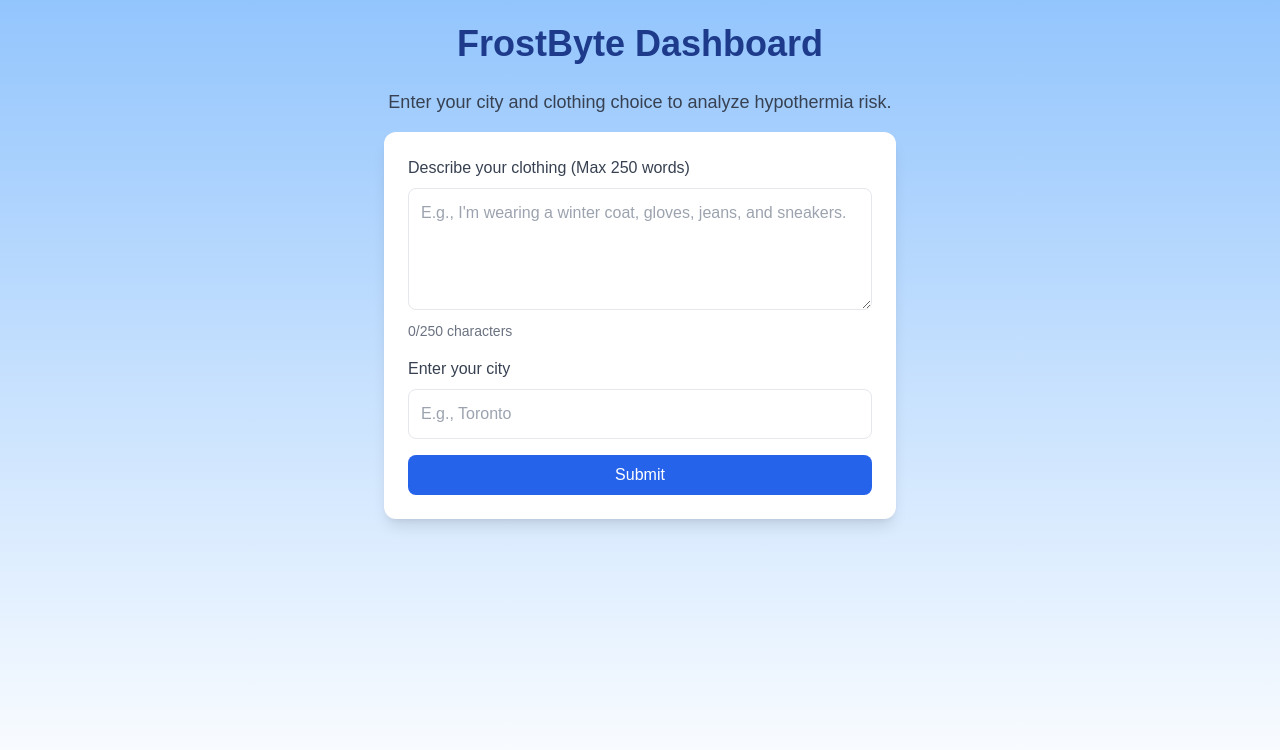
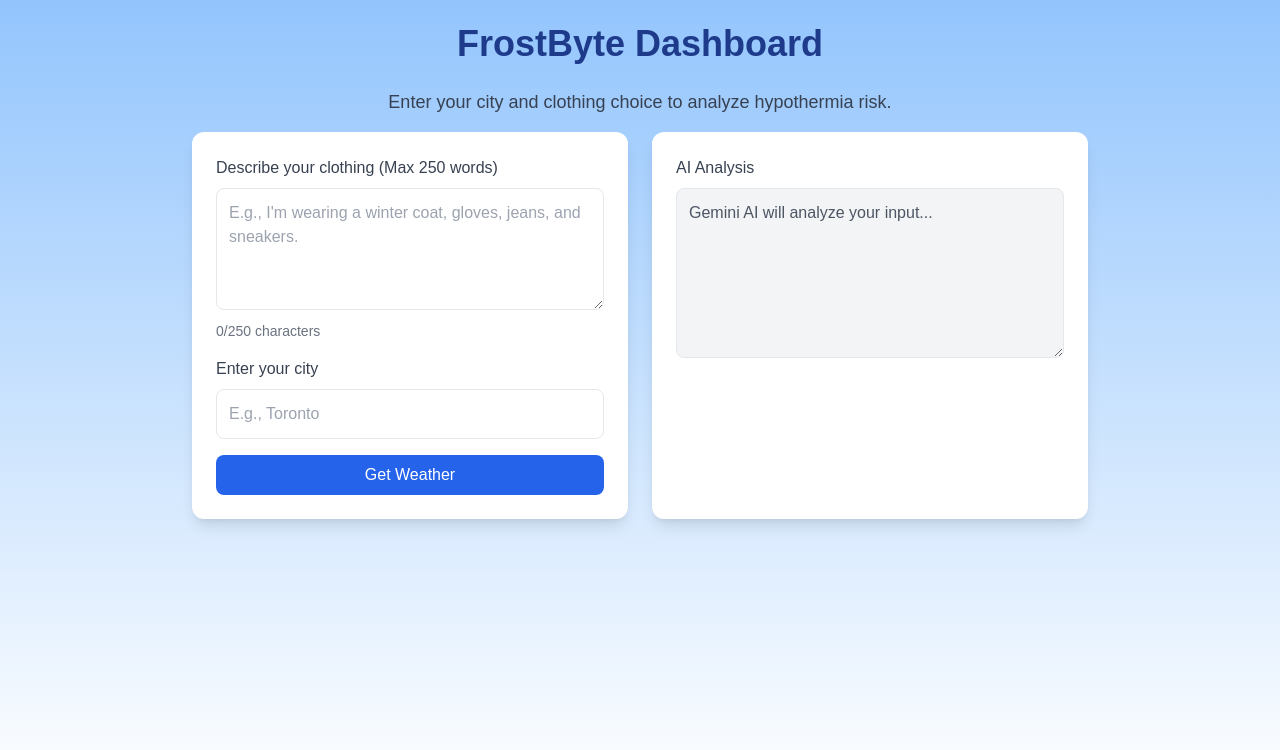
Before and after one commit to ShaoBowen9/FROSTBYTE, a Next.js app in the folder frostbyte/: page /src/components/Dashboard in a window 1280 px wide. Shown: the top 750 px of the page. Built offline with nearby package versions, Linux system fonts and the light colour scheme.

Commit message:
Weather API added and text field for Gemini created
Gemini isnt actually implimented yet

```diff
--- a/frostbyte/app/src/components/Dashboard/page.jsx
+++ b/frostbyte/app/src/components/Dashboard/page.jsx
@@ -1,9 +1,12 @@
 'use client'
 import React, { useState } from "react";
+import axios from "axios";
 
 const Dashboard = () => {
   const [clothing, setClothing] = useState("");
   const [city, setCity] = useState("");
+  const [weatherData, setWeatherData] = useState(null);
+  const [error, setError] = useState(null);
 
   const handleClothingChange = (e) => {
     if (e.target.value.length <= 250) {
@@ -15,11 +18,28 @@
     setCity(e.target.value);
   };
 
+  const fetchWeather = async () => {
+    const API_KEY = "02f4b78c4fe4ef6ae46a41482188ccc5"; // Replace with your actual API key
+    const url = `https://api.openweathermap.org/data/2.5/weather?q=${city}&units=metric&appid=${API_KEY}`;
+
+    try {
+      const response = await axios.get(url);
+      const { temp } = response.data.main;
+      const { speed } = response.data.wind;
+
+      setWeatherData({ temp, speed });
+      setError(null);
+    } catch (err) {
+      setWeatherData(null);
+      setError("City not found. Please enter a valid city.");
+    }
+  };
+
   const handleSubmit = (e) => {
     e.preventDefault();
-    console.log("Clothing:", clothing);
-    console.log("City:", city);
-    // Future: Send data to Gemini API & OpenWeather API
+    if (city.trim() !== "") {
+      fetchWeather();
+    }
   };
 
   return (
@@ -27,8 +47,11 @@
       <h1 className="text-4xl font-bold text-blue-900 mb-6">FrostByte Dashboard</h1>
       <p className="text-lg text-gray-700 mb-4">Enter your city and clothing choice to analyze hypothermia risk.</p>
 
+      {/* Container for Form and AI Analysis */}
+      <div className="flex flex-col md:flex-row gap-6 w-full max-w-4xl">
+
         {/* Input Form */}
-      <form onSubmit={handleSubmit} className="bg-white p-6 rounded-xl shadow-lg w-full max-w-lg">
+        <form onSubmit={handleSubmit} className="bg-white p-6 rounded-xl shadow-lg w-full md:w-1/2">
           <label className="block text-gray-700 font-medium mb-2">Describe your clothing (Max 250 words)</label>
           <textarea
             className="w-full p-3 border rounded-lg focus:outline-none focus:ring-2 focus:ring-blue-400"
@@ -52,9 +75,32 @@
             type="submit"
             className="mt-4 w-full bg-blue-600 text-white py-2 rounded-lg hover:bg-blue-700 transition"
           >
-          Submit
+            Get Weather
           </button>
         </form>
+
+        {/* AI Analysis Placeholder */}
+        <div className="bg-white p-6 rounded-xl shadow-lg w-full md:w-1/2">
+          <label className="block text-gray-700 font-medium mb-2">AI Analysis</label>
+          <textarea
+            className="w-full p-3 border rounded-lg bg-gray-100 text-gray-600"
+            rows="6"
+            value="Gemini AI will analyze your input..."
+            readOnly
+          ></textarea>
+        </div>
+      </div>
+
+      {/* Weather Display */}
+      {weatherData && (
+        <div className="mt-6 p-4 bg-white shadow-lg rounded-xl w-full max-w-lg text-center">
+          <h2 className="text-xl font-semibold text-blue-900">Weather in {city}</h2>
+          <p className="text-gray-700">🌡️ Temperature: {weatherData.temp}°C</p>
+          <p className="text-gray-700">💨 Wind Speed: {weatherData.speed} m/s</p>
+        </div>
+      )}
+
+      {error && <p className="text-red-500 mt-4">{error}</p>}
     </div>
   );
 };
--- a/frostbyte/package.json
+++ b/frostbyte/package.json
@@ -9,6 +9,7 @@
     "lint": "next lint"
   },
   "dependencies": {
+    "axios": "^1.7.9",
     "firebase": "^11.3.1",
     "next": "15.1.7",
     "react": "^19.0.0",
```
Also changed, not shown: 1 other file (tests, documents, lock files or other folders). Lines whose indentation alone changed are shown as unchanged.
